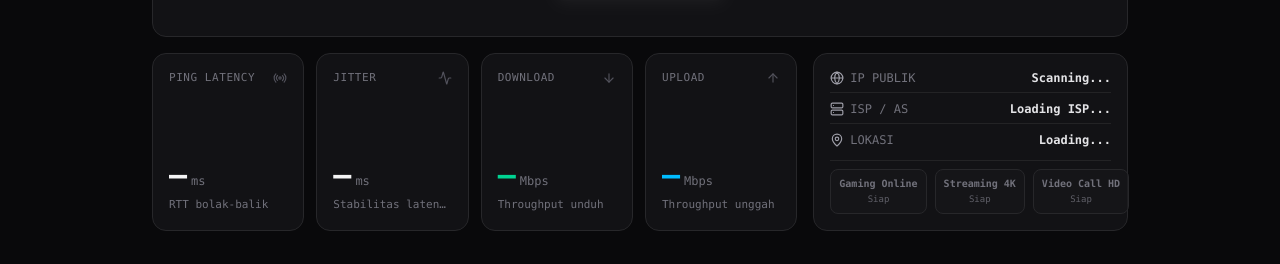
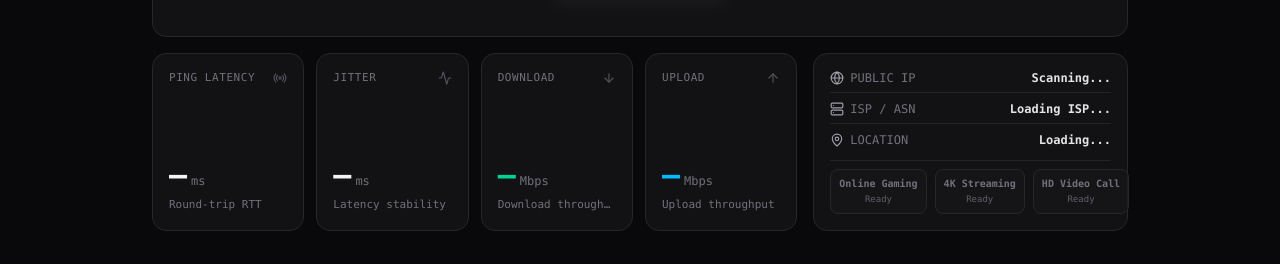
Before and after one commit to Novazeb/ceknet, a React (Vite) app in the folder client/: page / in a window 1280 px wide. Shown: the part 550-814 px from the top of the page. Built offline with nearby package versions, Linux system fonts and the light colour scheme; no server answers.

Commit message:
refactor(components): translate MetricsPanel labels and activity ratings to English

```diff
--- a/client/src/components/MetricsPanel.jsx
+++ b/client/src/components/MetricsPanel.jsx
@@ -1,5 +1,5 @@
 import React, { useMemo } from 'react';
-import { Radio, Activity, ArrowDown, ArrowUp, Globe, Server, MapPin, Check, X } from 'lucide-react';
+import { Radio, Activity, ArrowDown, ArrowUp, Globe, Server, MapPin } from 'lucide-react';
 
 export default function MetricsPanel({
   ping,
@@ -13,8 +13,6 @@ export default function MetricsPanel({
   isTesting,
   currentStage
 }) {
-  const browserConn = networkInfo?.browserConnection || {};
-
   // Suitability evaluation (compact, purposeful, zero-slop)
   const suitability = useMemo(() => {
     const isComplete = currentStage === 'complete';
@@ -23,16 +21,16 @@ export default function MetricsPanel({
     const videocall = uploadSpeed >= 5 && ping > 0 && ping < 50;
 
     return [
-      { name: 'Gaming Online', pass: gaming, desc: '<30ms ping, <5ms jitter' },
-      { name: 'Streaming 4K', pass: streaming, desc: '>25 Mbps download' },
-      { name: 'Video Call HD', pass: videocall, desc: '>5 Mbps upload, <50ms ping' }
+      { name: 'Online Gaming', pass: gaming, desc: '<30ms ping, <5ms jitter' },
+      { name: '4K Streaming', pass: streaming, desc: '>25 Mbps download' },
+      { name: 'HD Video Call', pass: videocall, desc: '>5 Mbps upload, <50ms ping' }
     ];
   }, [ping, jitter, downloadSpeed, uploadSpeed, currentStage]);
 
   return (
     <div className="grid grid-cols-1 lg:grid-cols-12 gap-4 w-full">
 
-      {/* Metrics Row (7 Cols) */}
+      {/* Metrics Row (8 Cols) */}
       <div className="lg:col-span-8 grid grid-cols-2 sm:grid-cols-4 gap-3">
 
         {/* Ping */}
@@ -47,7 +45,7 @@ export default function MetricsPanel({
               <span className="text-xs font-mono font-normal text-zinc-500 ml-1">ms</span>
             </div>
             <div className="text-[11px] font-mono text-zinc-500 mt-1 truncate">
-              RTT bolak-balik
+              Round-trip RTT
             </div>
           </div>
         </div>
@@ -64,7 +62,7 @@ export default function MetricsPanel({
               <span className="text-xs font-mono font-normal text-zinc-500 ml-1">ms</span>
             </div>
             <div className="text-[11px] font-mono text-zinc-500 mt-1 truncate">
-              Stabilitas latensi
+              Latency stability
             </div>
           </div>
         </div>
@@ -81,7 +79,7 @@ export default function MetricsPanel({
               <span className="text-xs font-mono font-normal text-zinc-500 ml-1">Mbps</span>
             </div>
             <div className="text-[11px] font-mono text-zinc-500 mt-1 truncate">
-              {peakDownload > 0 ? `Peak: ${peakDownload} M` : 'Throughput unduh'}
+              {peakDownload > 0 ? `Peak: ${peakDownload} M` : 'Download throughput'}
             </div>
           </div>
         </div>
@@ -98,7 +96,7 @@ export default function MetricsPanel({
               <span className="text-xs font-mono font-normal text-zinc-500 ml-1">Mbps</span>
             </div>
             <div className="text-[11px] font-mono text-zinc-500 mt-1 truncate">
-              {peakUpload > 0 ? `Peak: ${peakUpload} M` : 'Throughput unggah'}
+              {peakUpload > 0 ? `Peak: ${peakUpload} M` : 'Upload throughput'}
             </div>
           </div>
         </div>
@@ -113,7 +111,7 @@ export default function MetricsPanel({
           <div className="flex items-center justify-between text-zinc-400 border-b border-zinc-800/80 pb-1.5">
             <span className="flex items-center gap-1.5 text-zinc-500">
               <Globe className="w-3.5 h-3.5 text-zinc-400" />
-              IP PUBLIK
+              PUBLIC IP
             </span>
             <span className="font-semibold text-zinc-200 font-num">
               {isGeoLoading ? '...' : (networkInfo?.ip || '127.0.0.1')}
@@ -123,7 +121,7 @@ export default function MetricsPanel({
           <div className="flex items-center justify-between text-zinc-400 border-b border-zinc-800/80 pb-1.5">
             <span className="flex items-center gap-1.5 text-zinc-500">
               <Server className="w-3.5 h-3.5 text-zinc-400" />
-              ISP / AS
+              ISP / ASN
             </span>
             <span className="font-semibold text-zinc-200 truncate max-w-[180px]" title={networkInfo?.isp}>
               {isGeoLoading ? '...' : (networkInfo?.isp || 'Unknown')}
@@ -133,7 +131,7 @@ export default function MetricsPanel({
           <div className="flex items-center justify-between text-zinc-400">
             <span className="flex items-center gap-1.5 text-zinc-500">
               <MapPin className="w-3.5 h-3.5 text-zinc-400" />
-              LOKASI
+              LOCATION
             </span>
             <span className="font-semibold text-zinc-200 truncate max-w-[180px]">
               {isGeoLoading ? '...' : `${networkInfo?.city || ''}${networkInfo?.countryCode ? ', ' + networkInfo.countryCode : ''}`}
@@ -157,7 +155,7 @@ export default function MetricsPanel({
             >
               <div className="font-semibold truncate">{item.name}</div>
               <div className="text-[9px] mt-0.5 opacity-80">
-                {currentStage === 'complete' ? (item.pass ? 'Optimal' : 'Kurang') : 'Siap'}
+                {currentStage === 'complete' ? (item.pass ? 'Optimal' : 'Suboptimal') : 'Ready'}
               </div>
             </div>
           ))}
```
